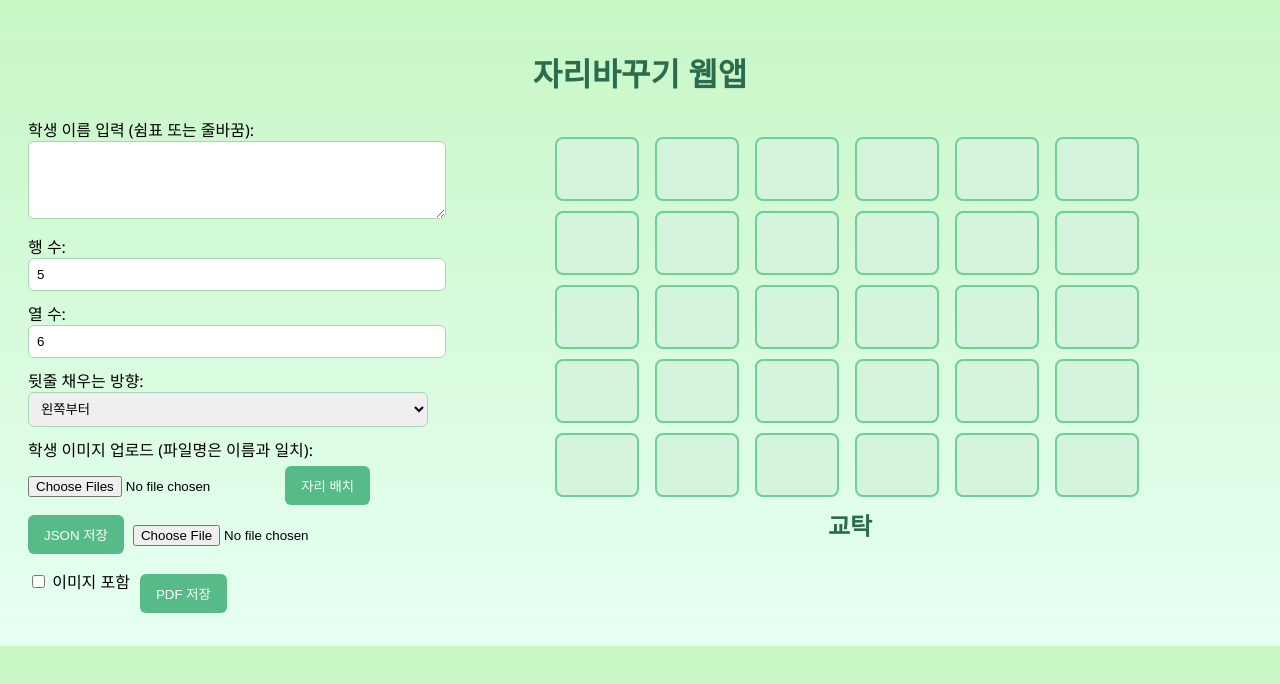
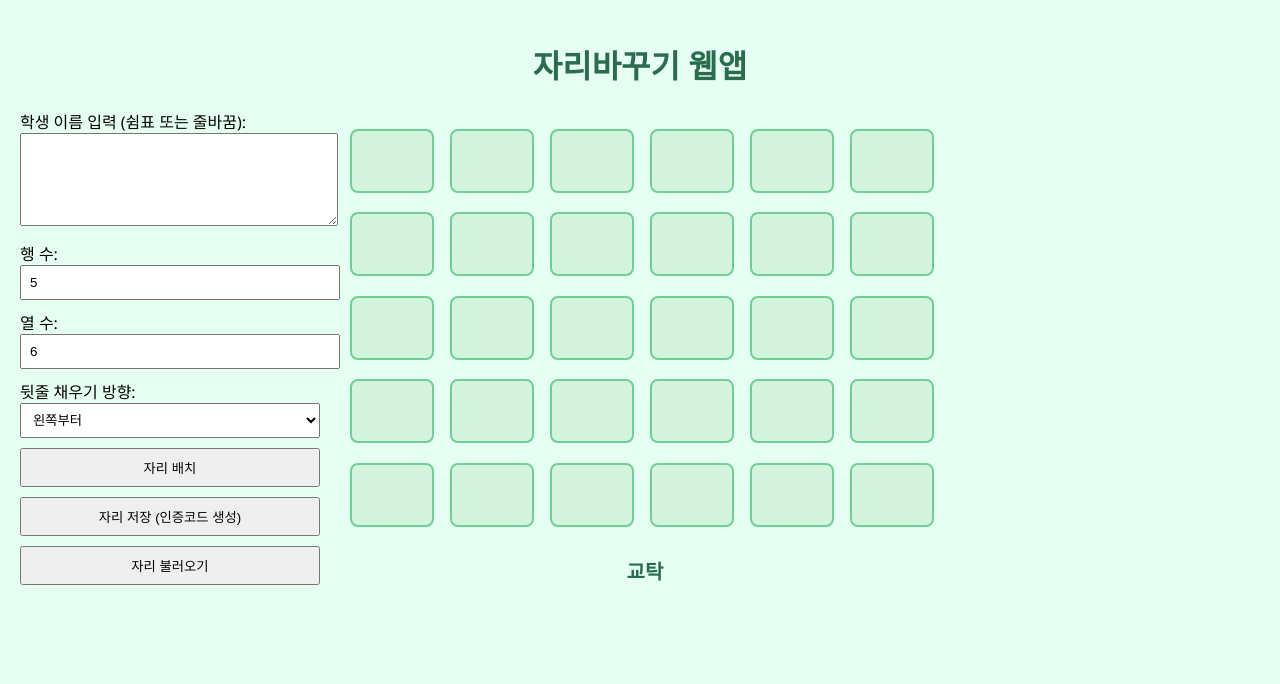
Before and after one commit to jyg0224/seat, a plain HTML site: page index.html in a window 1280 px wide. Both pictures are taken after a click on the button "자리 배치". Drawn offline with nearby package versions, Linux system fonts and the light colour scheme.

Commit message:
Update index.html

```diff
--- a/index.html
+++ b/index.html
@@ -1,15 +1,148 @@
 <!DOCTYPE html>
 <html lang="ko">
 <head>
-  <meta charset="UTF-8" />
-  <meta name="viewport" content="width=device-width, initial-scale=1.0" />
-  <title>자리바꾸기 웹앱</title>
-  <script src="https://cdnjs.cloudflare.com/ajax/libs/html2canvas/1.4.1/html2canvas.min.js"></script>
-  <script src="https://cdnjs.cloudflare.com/ajax/libs/jspdf/2.5.1/jspdf.umd.min.js"></script>
+  <meta charset="UTF-8">
+  <meta name="viewport" content="width=device-width, initial-scale=1.0">
+  <title>자리바꾸기</title>
+  <script type="module">
+    import { initializeApp } from "https://www.gstatic.com/firebasejs/10.9.0/firebase-app.js";
+    import { getDatabase, ref, set, get, child } from "https://www.gstatic.com/firebasejs/10.9.0/firebase-database.js";
+
+    const firebaseConfig = {
+      apiKey: "AIzaSyCFE25bdLM9PN8t7IPDzeu9w8VVa7TykLU",
+      authDomain: "randomseat-fe53e.firebaseapp.com",
+      databaseURL: "https://randomseat-fe53e-default-rtdb.asia-southeast1.firebasedatabase.app",
+      projectId: "randomseat-fe53e",
+      storageBucket: "randomseat-fe53e.appspot.com",
+      messagingSenderId: "1083859443221",
+      appId: "1:1083859443221:web:2a6c07241e344da2d9b81c"
+    };
+
+    const app = initializeApp(firebaseConfig);
+    const db = getDatabase(app);
+
+    let fixedSeats = {};
+    let imageMap = {};
+    let names = [];
+
+    window.onload = () => {
+      document.getElementById('saveBtn').addEventListener('click', saveToFirebase);
+      document.getElementById('loadBtn').addEventListener('click', loadFromFirebase);
+      document.getElementById('assignBtn').addEventListener('click', assignSeats);
+    }
+
+    function generateCode() {
+      const chars = 'ABCDEFGHIJKLMNOPQRSTUVWXYZ0123456789';
+      return Array.from({ length: 6 }, () => chars[Math.floor(Math.random() * chars.length)]).join('');
+    }
+
+    async function saveToFirebase() {
+      const code = generateCode();
+      const data = {
+        nameInput: document.getElementById('nameInput').value,
+        row: document.getElementById('rowCount').value,
+        col: document.getElementById('colCount').value,
+        dir: document.getElementById('direction').value,
+        fixed: fixedSeats,
+        images: imageMap
+      };
+      await set(ref(db, 'seats/' + code), data);
+      alert(`저장되었습니다. 인증코드: ${code}`);
+    }
+
+    async function loadFromFirebase() {
+      const code = prompt('인증코드를 입력하세요');
+      const snapshot = await get(child(ref(db), 'seats/' + code));
+      if (snapshot.exists()) {
+        const data = snapshot.val();
+        document.getElementById('nameInput').value = data.nameInput;
+        document.getElementById('rowCount').value = data.row;
+        document.getElementById('colCount').value = data.col;
+        document.getElementById('direction').value = data.dir;
+        fixedSeats = data.fixed || {};
+        imageMap = data.images || {};
+        assignSeats();
+      } else {
+        alert('데이터가 존재하지 않습니다.');
+      }
+    }
+
+    function assignSeats() {
+      names = document.getElementById('nameInput').value.split(/[\n,]/).map(n => n.trim()).filter(n => n);
+      const rows = parseInt(document.getElementById('rowCount').value);
+      const cols = parseInt(document.getElementById('colCount').value);
+      const direction = document.getElementById('direction').value;
+
+      const grid = Array.from({ length: rows }, () => Array(cols).fill(null));
+      const assigned = new Set(Object.values(fixedSeats));
+      const remain = names.filter(n => !assigned.has(n));
+      shuffleArray(remain);
+
+      for (let key in fixedSeats) {
+        const [r, c] = key.split('-').map(Number);
+        grid[r][c] = fixedSeats[key];
+      }
+
+      for (let i = rows - 1; i >= 0; i--) {
+        const colRange = direction === 'right' ? [...Array(cols).keys()].reverse() : [...Array(cols).keys()];
+        for (let j of colRange) {
+          const key = `${i}-${j}`;
+          if (!fixedSeats[key] && remain.length > 0) {
+            grid[i][j] = remain.pop();
+          }
+        }
+      }
+      renderGrid(grid);
+    }
+
+    function renderGrid(grid) {
+      const seatGrid = document.getElementById('seatGrid');
+      seatGrid.innerHTML = '';
+      seatGrid.style.gridTemplateColumns = `repeat(${grid[0].length}, 90px)`;
+
+      for (let i = 0; i < grid.length; i++) {
+        for (let j = 0; j < grid[0].length; j++) {
+          const key = `${i}-${j}`;
+          const div = document.createElement('div');
+          div.className = 'seat';
+          if (fixedSeats[key]) div.classList.add('fixed');
+          div.textContent = grid[i][j] || '';
+
+          div.onclick = () => {
+            if (fixedSeats[key]) {
+              delete fixedSeats[key];
+              assignSeats();
+            } else {
+              const name = prompt('고정할 학생 이름을 입력하세요');
+              if (name && names.includes(name) && !Object.values(fixedSeats).includes(name)) {
+                fixedSeats[key] = name;
+                assignSeats();
+              } else {
+                alert('이름이 없거나 이미 고정됨');
+              }
+            }
+          }
+          seatGrid.appendChild(div);
+        }
+      }
+      const label = document.createElement('div');
+      label.textContent = '교탁';
+      label.className = 'desk-label';
+      seatGrid.appendChild(label);
+    }
+
+    function shuffleArray(arr) {
+      for (let i = arr.length - 1; i > 0; i--) {
+        const j = Math.floor(Math.random() * (i + 1));
+        [arr[i], arr[j]] = [arr[j], arr[i]];
+      }
+    }
+  </script>
   <style>
     body {
       font-family: 'Segoe UI', sans-serif;
-      background: linear-gradient(to bottom, #c8f7c5, #e6fff3);
+      background-color: #e6fff3;
+      margin: 0;
       padding: 20px;
     }
     h1 {
@@ -18,41 +151,19 @@
     }
     .container {
       display: flex;
-      justify-content: space-between;
-      flex-wrap: wrap;
+      gap: 30px;
     }
-    .input-section {
-      width: 100%;
-      max-width: 400px;
-      margin-right: 20px;
+    .left-panel {
+      width: 300px;
     }
-    .seat-section {
-      flex: 1;
-      min-width: 300px;
-    }
-    textarea, input[type=number], input[type=text], select {
+    .left-panel textarea, .left-panel input, .left-panel select, .left-panel button {
       width: 100%;
       margin-bottom: 10px;
       padding: 8px;
-      border: 1px solid #a8d5ba;
-      border-radius: 6px;
     }
-    button {
-      margin: 5px 5px 5px 0;
-      padding: 10px 16px;
-      background-color: #56ba89;
-      color: white;
-      border: none;
-      border-radius: 6px;
-      cursor: pointer;
-    }
-    button:hover {
-      background-color: #3fa574;
-    }
-    .seat-grid {
+    #seatGrid {
       display: grid;
       gap: 10px;
-      justify-content: center;
       margin-top: 20px;
     }
     .seat {
@@ -66,22 +177,17 @@
       border-radius: 8px;
       position: relative;
       cursor: pointer;
-      font-weight: 500;
     }
-    .seat.fixed {
-      background-color: #f9fcb3;
+    .fixed {
+      background-color: #fffb8f;
       font-weight: bold;
     }
-    .footer-label {
+    .desk-label {
       grid-column: span 6;
       text-align: center;
-      font-size: 24px;
       font-weight: bold;
       color: #2b6c4f;
-    }
-    .pdf-options {
-      display: flex;
-      gap: 10px;
+      font-size: 20px;
       margin-top: 10px;
     }
   </style>
@@ -89,188 +195,28 @@
 <body>
   <h1>자리바꾸기 웹앱</h1>
   <div class="container">
-    <div class="input-section">
+    <div class="left-panel">
       <label>학생 이름 입력 (쉼표 또는 줄바꿈):</label>
-      <textarea id="nameInput" rows="4"></textarea>
+      <textarea id="nameInput" rows="5"></textarea>
 
       <label>행 수:</label>
-      <input type="number" id="rowCount" value="5" />
+      <input type="number" id="rowCount" value="5">
 
       <label>열 수:</label>
-      <input type="number" id="colCount" value="6" />
+      <input type="number" id="colCount" value="6">
 
-      <label>뒷줄 채우는 방향:</label>
-      <select id="backDirection">
+      <label>뒷줄 채우기 방향:</label>
+      <select id="direction">
         <option value="left">왼쪽부터</option>
         <option value="right">오른쪽부터</option>
       </select>
 
-      <label>학생 이미지 업로드 (파일명은 이름과 일치):</label>
-      <input type="file" id="imageUpload" multiple accept="image/*" />
-
-      <button onclick="assignSeats()">자리 배치</button>
-      <button onclick="saveAsJSON()">JSON 저장</button>
-      <input type="file" onchange="loadFromJSON(event)" />
-
-      <div class="pdf-options">
-        <label><input type="checkbox" id="pdfIncludeImage"> 이미지 포함</label>
-        <button onclick="downloadPDF()">PDF 저장</button>
-      </div>
+      <button id="assignBtn">자리 배치</button>
+      <button id="saveBtn">자리 저장 (인증코드 생성)</button>
+      <button id="loadBtn">자리 불러오기</button>
     </div>
 
-    <div class="seat-section">
-      <div id="seatGrid" class="seat-grid"></div>
-    </div>
+    <div id="seatGrid"></div>
   </div>
-
-  <script>
-    let imageMap = {};
-    let fixedSeats = {};
-    let names = [];
-
-    document.getElementById('imageUpload').addEventListener('change', (e) => {
-      [...e.target.files].forEach(file => {
-        const reader = new FileReader();
-        reader.onload = () => {
-          const name = file.name.split('.')[0];
-          imageMap[name] = reader.result;
-        };
-        reader.readAsDataURL(file);
-      });
-    });
-
-    function assignSeats() {
-      names = document.getElementById('nameInput').value
-        .split(/[\n,]/).map(n => n.trim()).filter(n => n);
-      const rows = parseInt(document.getElementById('rowCount').value);
-      const cols = parseInt(document.getElementById('colCount').value);
-      const direction = document.getElementById('backDirection').value;
-
-      const grid = Array.from({ length: rows }, () => Array(cols).fill(null));
-      const assigned = new Set(Object.values(fixedSeats));
-      const remain = names.filter(n => !assigned.has(n));
-      shuffleArray(remain);
-
-      for (let key in fixedSeats) {
-        const [r, c] = key.split('-').map(Number);
-        grid[r][c] = fixedSeats[key];
-      }
-
-      for (let i = rows - 1; i >= 0; i--) {
-        const range = [...Array(cols).keys()];
-        const colIndices = direction === 'right' ? range.reverse() : range;
-        for (let j of colIndices) {
-          const key = `${i}-${j}`;
-          if (!fixedSeats[key] && remain.length > 0) {
-            grid[i][j] = remain.pop();
-          }
-        }
-      }
-      renderGrid(grid);
-    }
-
-    function renderGrid(grid) {
-      const gridContainer = document.getElementById('seatGrid');
-      gridContainer.innerHTML = '';
-      gridContainer.style.gridTemplateColumns = `repeat(${grid[0].length}, 90px)`;
-
-      for (let i = 0; i < grid.length; i++) {
-        for (let j = 0; j < grid[0].length; j++) {
-          const div = document.createElement('div');
-          const key = `${i}-${j}`;
-
-          div.className = 'seat';
-          if (fixedSeats[key]) div.classList.add('fixed');
-          const name = grid[i][j];
-          div.textContent = name || '';
-
-          if (name && imageMap[name] && document.getElementById('pdfIncludeImage').checked) {
-            const img = document.createElement('img');
-            img.src = imageMap[name];
-            img.style.width = '30px';
-            img.style.height = '30px';
-            img.style.position = 'absolute';
-            img.style.top = '-15px';
-            img.style.right = '-15px';
-            img.style.borderRadius = '50%';
-            div.appendChild(img);
-          }
-
-          div.onclick = () => {
-            if (fixedSeats[key]) {
-              delete fixedSeats[key];
-              assignSeats();
-            } else {
-              const name = prompt('고정할 학생 이름을 입력하세요');
-              if (name && names.includes(name) && !Object.values(fixedSeats).includes(name)) {
-                fixedSeats[key] = name;
-                assignSeats();
-              } else {
-                alert('이름이 없거나 이미 배정됨');
-              }
-            }
-          };
-
-          gridContainer.appendChild(div);
-        }
-      }
-      const deskLabel = document.createElement('div');
-      deskLabel.className = 'footer-label';
-      deskLabel.textContent = '교탁';
-      gridContainer.appendChild(deskLabel);
-    }
-
-    function shuffleArray(arr) {
-      for (let i = arr.length - 1; i > 0; i--) {
-        const j = Math.floor(Math.random() * (i + 1));
-        [arr[i], arr[j]] = [arr[j], arr[i]];
-      }
-    }
-
-    async function downloadPDF() {
-      const target = document.getElementById('seatGrid');
-      const canvas = await html2canvas(target);
-      const imgData = canvas.toDataURL('image/png');
-      const { jsPDF } = window.jspdf;
-      const pdf = new jsPDF();
-      const width = pdf.internal.pageSize.getWidth();
-      const height = pdf.internal.pageSize.getHeight();
-      pdf.addImage(imgData, 'PNG', 10, 10, width - 20, 0);
-      const date = new Date().toISOString().slice(0, 10);
-      pdf.save(`자리배치_${date}.pdf`);
-    }
-
-    function saveAsJSON() {
-      const data = {
-        nameInput: document.getElementById('nameInput').value,
-        row: document.getElementById('rowCount').value,
-        col: document.getElementById('colCount').value,
-        dir: document.getElementById('backDirection').value,
-        fixed: fixedSeats,
-        images: imageMap
-      };
-      const blob = new Blob([JSON.stringify(data)], { type: 'application/json' });
-      const a = document.createElement('a');
-      a.href = URL.createObjectURL(blob);
-      a.download = '자리배치.json';
-      a.click();
-    }
-
-    function loadFromJSON(e) {
-      const file = e.target.files[0];
-      const reader = new FileReader();
-      reader.onload = () => {
-        const data = JSON.parse(reader.result);
-        document.getElementById('nameInput').value = data.nameInput;
-        document.getElementById('rowCount').value = data.row;
-        document.getElementById('colCount').value = data.col;
-        document.getElementById('backDirection').value = data.dir;
-        fixedSeats = data.fixed || {};
-        imageMap = data.images || {};
-        assignSeats();
-      };
-      reader.readAsText(file);
-    }
-  </script>
 </body>
 </html>
```
